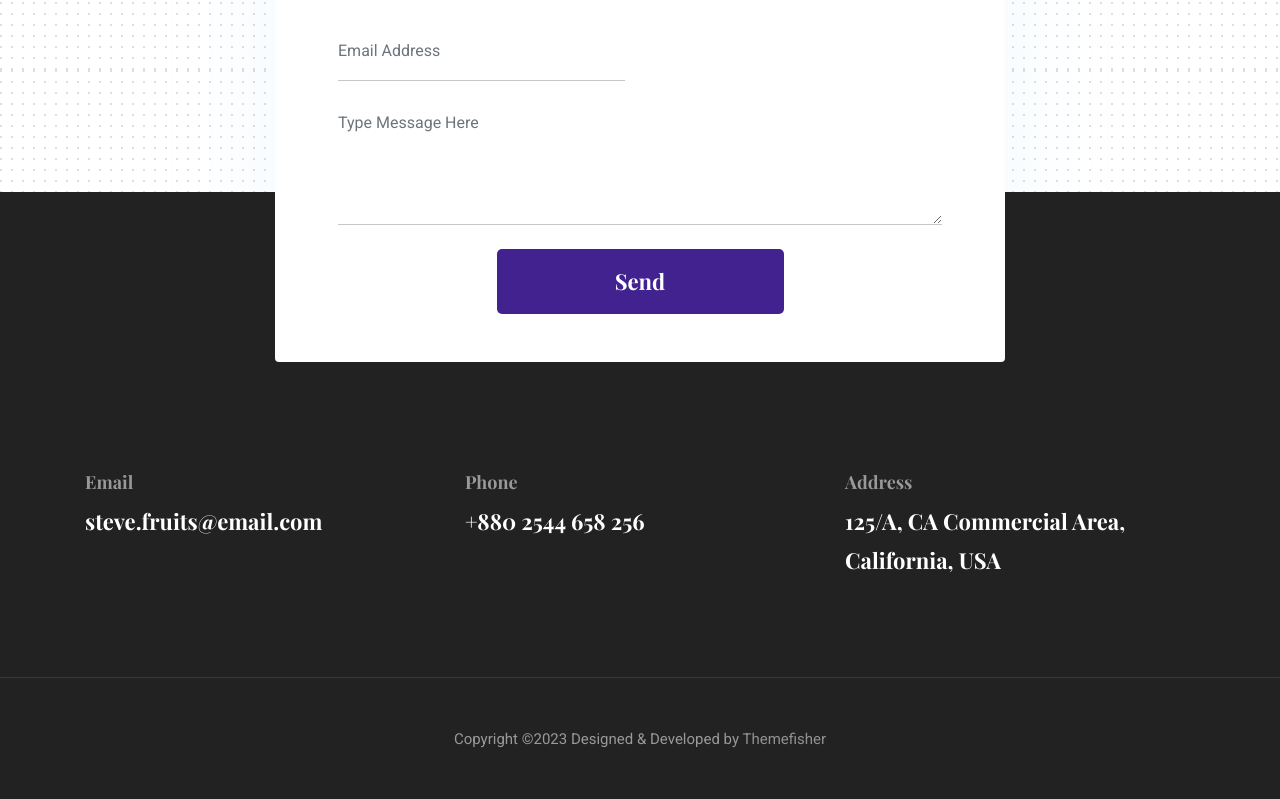
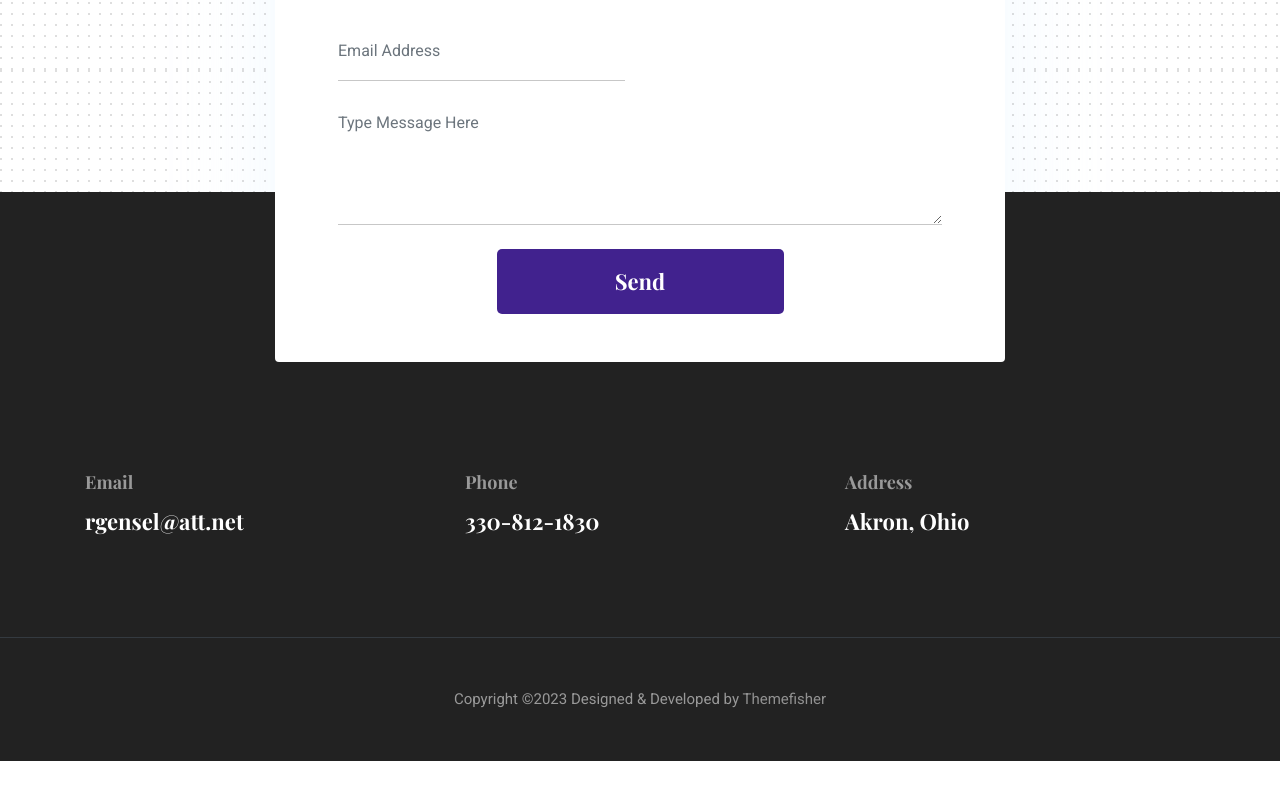
Before and after one commit to RgenselGitHub/RG_Portfolio, a plain HTML site: page about.html in a window 1280 px wide. Shown: the part 3204-4003 px from the top of the page. After the commit the page ends 3965 px from the top, so only its background shows below. Drawn offline with nearby package versions, Linux system fonts and the light colour scheme.

Commit message:
Update info on about

```diff
--- a/about.html
+++ b/about.html
@@ -264,15 +264,15 @@
       <div class="row">
         <div class="col-md-4">
           <h5 class="text-light">Email</h5>
-          <p class="text-white paragraph-lg font-secondary">steve.fruits@email.com</p>
+          <p class="text-white paragraph-lg font-secondary">rgensel@att.net</p>
         </div>
         <div class="col-md-4">
           <h5 class="text-light">Phone</h5>
-          <p class="text-white paragraph-lg font-secondary">+880 2544 658 256</p>
+          <p class="text-white paragraph-lg font-secondary">330-812-1830</p>
         </div>
         <div class="col-md-4">
           <h5 class="text-light">Address</h5>
-          <p class="text-white paragraph-lg font-secondary">125/A, CA Commercial Area, California, USA</p>
+          <p class="text-white paragraph-lg font-secondary">Akron, Ohio</p>
         </div>
       </div>
     </div>
```
